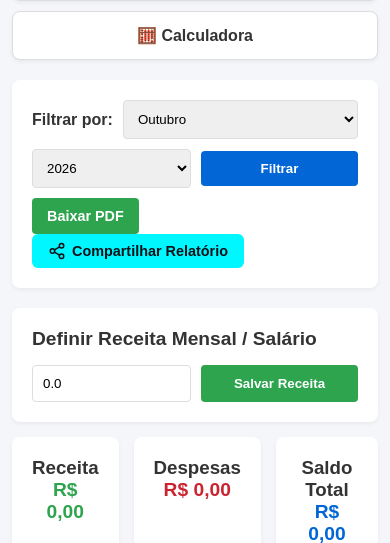
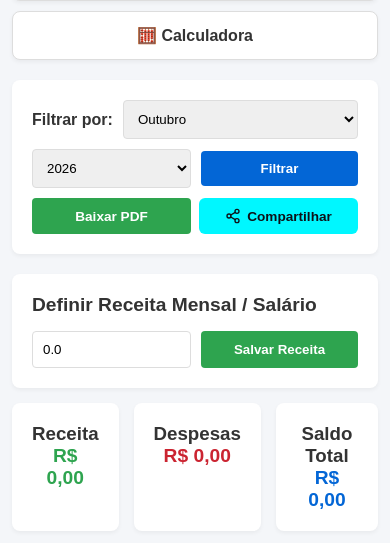
Before and after one commit to Fabiano1994F/Org-Money, a Flask app: page /dashboard in a window 390 px wide. Shown: the part 136-679 px from the top of the page. Run offline with Flask 3, Linux system fonts and the light colour scheme; the visitor is signed in with stand-in values (Sample User, id 1); data comes from the database, SQL or seed files in the repository; data that the repository does not hold is empty; some libraries are stand-ins or nearby versions.

Commit message:
Botoes Baixar PDF e Compartilhar lado a lado com pequeno espacamento

```diff
--- a/static/style.css
+++ b/static/style.css
@@ -593,6 +593,43 @@ body.dark-mode .btn-action-top {
     filter: brightness(1.05);
 }
 
+.filter-actions-row {
+    display: flex;
+    gap: 10px;
+    width: 100%;
+    margin-top: 10px;
+}
+
+.filter-actions-row .btn-csv,
+.filter-actions-row .btn-share {
+    flex: 1;
+    display: inline-flex !important;
+    align-items: center !important;
+    justify-content: center !important;
+    gap: 6px !important;
+    padding: 10px 12px !important;
+    font-size: 0.85rem !important;
+    text-align: center !important;
+    white-space: nowrap !important;
+    box-sizing: border-box !important;
+    margin: 0 !important;
+}
+
+@media (max-width: 768px) {
+    .filter-actions-row {
+        display: flex !important;
+        flex-direction: row !important; /* Mantém na mesma linha no mobile */
+        width: 100% !important;
+        gap: 8px !important;
+    }
+
+    .filter-actions-row .btn-csv,
+    .filter-actions-row .btn-share {
+        width: 50% !important;
+        min-width: unset !important;
+    }
+}
+
 /* ==========================================================================
    RESPONSIVIDADE MOBILE (Até 768px)
    ========================================================================== */
--- a/templates/index.html
+++ b/templates/index.html
@@ -114,8 +114,9 @@
         </div>
 
         <!-- Seletor de Mês e Ano -->
+       <!-- Seletor de Mês e Ano -->
         <div class="filter-container">
-            <form action="/" method="GET" style="display: flex; gap: 10px; align-items: center; flex-wrap: wrap;">
+            <form action="/" method="GET" style="display: flex; gap: 10px; align-items: center; flex-wrap: wrap; width: 100%;">
                 <label for="mes"><strong>Filtrar por:</strong></label>
                 <select name="mes" id="mes">
                     <option value="1" {% if mes_atual==1 %}selected{% endif %}>Janeiro</option>
@@ -138,16 +139,16 @@
                     {% endfor %}
                 </select>
 
-                <button type="submit">Filtrar</button>
+                <button type="submit" class="btn-filtrar">Filtrar</button>
+            </form>
 
+            <!-- Container Lado a Lado para PDF e Compartilhar -->
+            <div class="filter-actions-row">
                 <a href="/exportar_csv?mes={{ mes_atual }}&ano={{ ano_atual }}" class="btn-csv">
                     Baixar PDF
                 </a>
-            </form>
-
-            <!-- Botão de Compartilhar Relatório -->
-            <button id="btn-share-report" class="btn-share">
-                <svg xmlns="http://www.w3.org/2000/svg" width="18" height="18" viewBox="0 0 24 24" fill="none"
+                <button id="btn-share-report" class="btn-share" type="button">
+                    <svg xmlns="http://www.w3.org/2000/svg" width="16" height="16" viewBox="0 0 24 24" fill="none"
                         stroke="currentColor" stroke-width="2" stroke-linecap="round" stroke-linejoin="round">
                         <circle cx="18" cy="5" r="3"></circle>
                         <circle cx="6" cy="12" r="3"></circle>
@@ -155,8 +156,9 @@
                         <line x1="8.59" y1="13.51" x2="15.42" y2="17.49"></line>
                         <line x1="15.41" y1="6.51" x2="8.59" y2="10.49"></line>
                     </svg>
-                Compartilhar Relatório
+                    Compartilhar
                 </button>
+            </div>
         </div>
 
         <!-- Formulário de Definição de Receita Mensal -->
```
Lines whose indentation alone changed are shown as unchanged.
